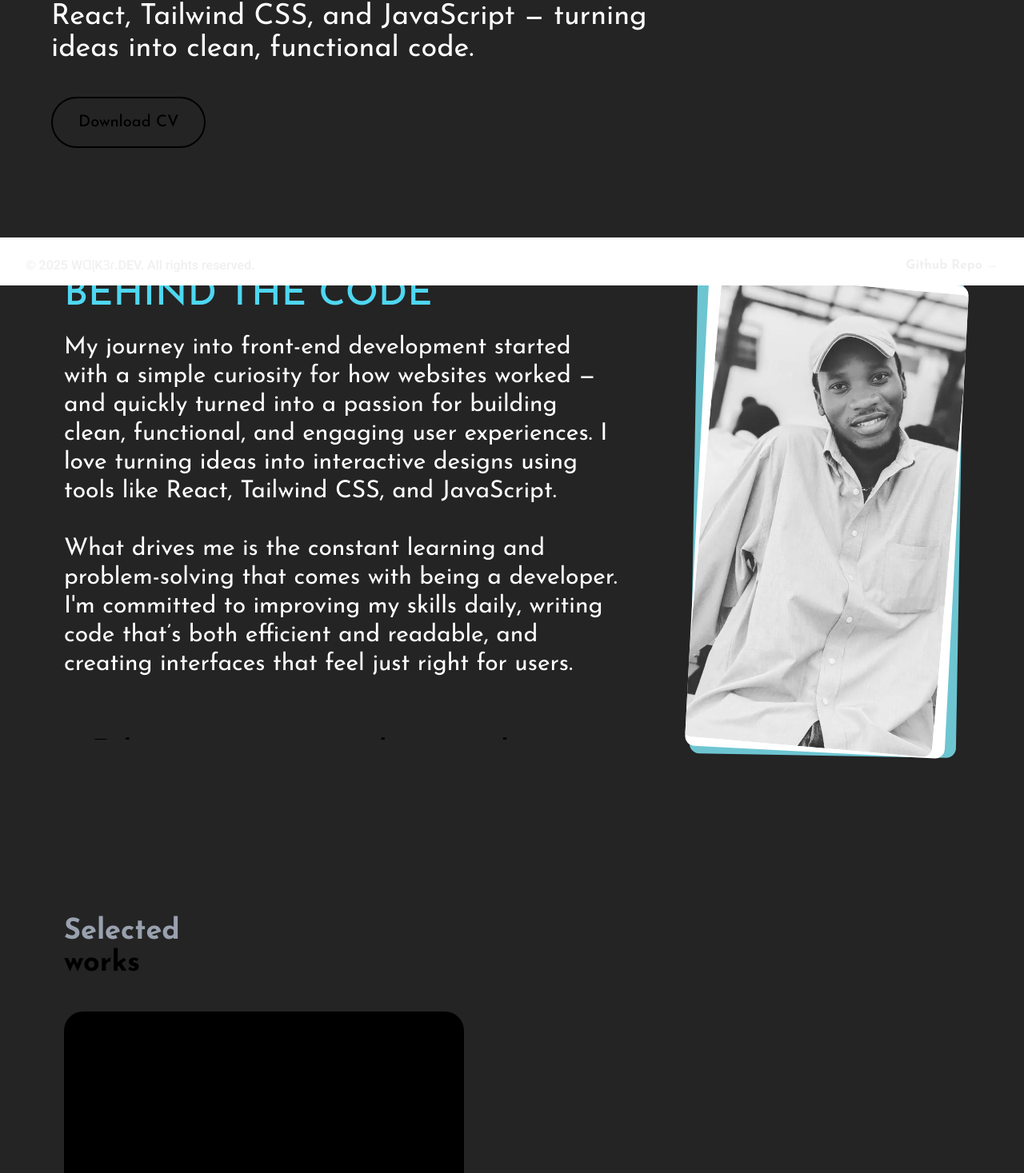
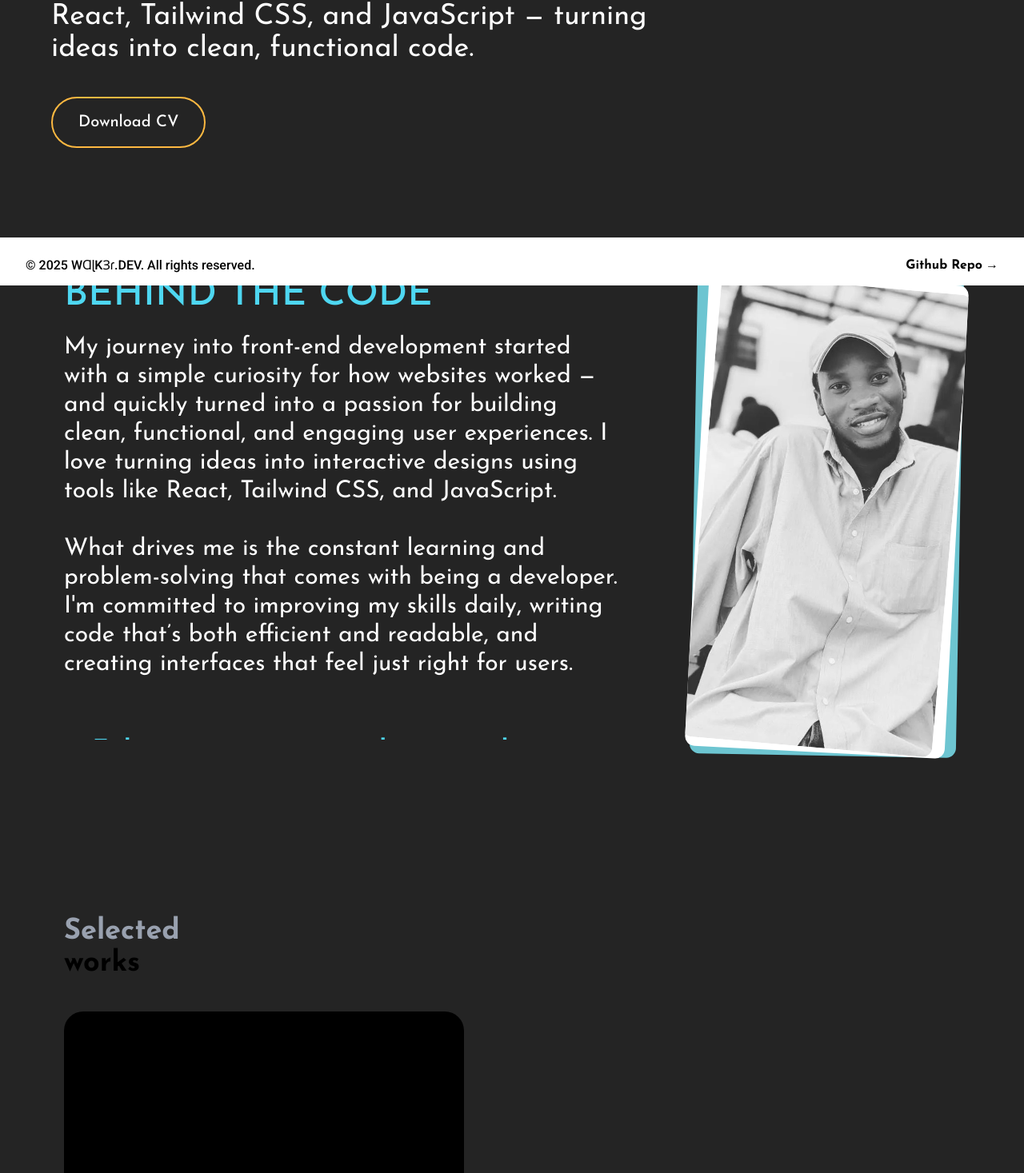
Before and after one commit to Walker-Gideon/walker.dev, a React (Vite) app: page / in a window 1280 px wide. Shown: the part 443-1910 px from the top of the page at 80% size. Built offline with nearby package versions, Linux system fonts and the light colour scheme; a web font is replaced by a local one.

Commit message:
Color changes in the about section

```diff
--- a/src/components/About.jsx
+++ b/src/components/About.jsx
@@ -106,7 +106,6 @@ function About() {
         </div>
       </div>
 
-      {/* small:absolute  */}
       <div className="small:p-4 sm:p-0">
         <div className="w-full h-full sm:h-full medium:h-160 md:h-full p-0.5 small:p-1 bg-blue justify-self-end rounded-xl rotate-1">
           <div className="relative w-full h-140 sm:h-full medium:h-160 md:h-full p-1.5 bg-white rounded-xl rotate-2 overflow-hidden">
--- a/src/components/Button.jsx
+++ b/src/components/Button.jsx
@@ -13,7 +13,7 @@ function Button({ children, onClick, type, borderCol, textCol }) {
 
   return (
     <button
-      className={`border-2 rounded-full ${borderCol} px-8 py-4 text-xl text-center ${textCol} font-medium cursor-pointer`}
+      className={`border-2 rounded-full ${borderCol} px-8 py-4 text-xl text-center ${textCol} transition-colors duration-300 hover:bg-primary font-medium cursor-pointer`}
       onClick={onClick}
     >
       {children}
--- a/src/components/Footer.jsx
+++ b/src/components/Footer.jsx
@@ -5,7 +5,7 @@ function Footer() {
   return (
     <div className="w-full h-15 small:h-25 medium:h-15 px-8 py-6 sticky bottom-0 z-40 bg-white">
       <footer className="mb-5 flex small:flex-col medium:flex-row items-center justify-between small:gap-1.5">
-        <div className="text-[1rem] medium:text-[1rem] small:text-lg medium:text-xl font-medium speial-font">
+        <div className="text-black text-[1rem] medium:text-[1rem] small:text-lg medium:text-xl font-medium speial-font">
           <p>
             &copy; <span>{curYear}</span>{" "}
             <span className="uppercase">Wɑɭkɜɾ.dev</span>. All rights reserved.
@@ -13,7 +13,7 @@ function Footer() {
         </div>
 
         <div>
-          <button className="flex itmes-center gap-1 text-[1rem] medium:text-[1rem] small:text-xl font-bold cursor-pointer transition-all duration-300 hover:gap-1.5">
+          <button className="flex itmes-center gap-1 text-[1rem] medium:text-[1rem] small:text-xl font-bold text-black cursor-pointer transition-all duration-300 hover:gap-1.5">
             Github Repo <span>&rarr;</span>
           </button>
         </div>
--- a/src/components/Hero.jsx
+++ b/src/components/Hero.jsx
@@ -16,7 +16,7 @@ function Hero() {
           and JavaScript — turning ideas into clean, functional code.
         </p>
 
-        <Button borderCol="border-black" textCol="text-black">
+        <Button borderCol="border-primary" textCol="text-white">
           Download CV
         </Button>
       </div>
--- a/src/components/Hobbies.jsx
+++ b/src/components/Hobbies.jsx
@@ -12,7 +12,7 @@ function Hobbies({
 }) {
   const slideHeightVariants = {
     initial: {
-      height: 60,
+      height: 55,
     },
     expanded: {
       height: "40%",
@@ -29,12 +29,12 @@ function Hobbies({
         ease: "easeOut",
         height: { duration: 0.4, ease: "easeOut", delay: 0.2 },
       }}
-      className="border-b-1 border-black overflow-hidden"
+      className="border-b-1 border-blue overflow-hidden"
     >
       <div className="px-2 pt-4 pb-3 flex items-center justify-between">
         <div>
-          <p className="text-2xl sm:text-3xl medium:text-4xl md:text-3xl font-bold text-black">
-            <span className="text-lg small:text-2xl medium:text-xl font-bold text-gray-400">
+          <p className="text-2xl sm:text-3xl medium:text-4xl md:text-3xl font-bold text-blueprime">
+            <span className="text-lg small:text-2xl medium:text-xl font-bold text-gray-300">
               0{num}
             </span>{" "}
             {title}
@@ -42,13 +42,13 @@ function Hobbies({
         </div>
 
         <motion.button
-          className="relative text-3xl text-black cursor-pointer px-2 py-1 group overflow-hidden: small:hidden medium:block"
+          className="relative text-3xl text-white cursor-pointer px-2 py-1 group overflow-hidden: small:hidden medium:block"
           onClick={onClick}
           animate={check ? "open" : "close"}
         >
           <motion.span
             style={{ top: "50%", left: "50%", x: "-50%", y: "-50%" }}
-            className={`absolute h-0.5 medium:h-[2px] md:h-0.5 w-4 medium:w-4 bg-black`}
+            className={`absolute h-0.5 medium:h-[2px] md:h-0.5 w-4 medium:w-4 bg-white`}
             variants={{
               open: {
                 rotate: ["45mediumeg", "0deg", "0deg"],
@@ -62,7 +62,7 @@ function Hobbies({
           />
           <motion.span
             style={{ top: "50%", left: "50%", x: "-50%", y: "-50%" }}
-            className={`absolute h-0.5 medium:h-[2px] md:h-0.5 w-4 medium:w-4 bg-black`}
+            className={`absolute h-0.5 medium:h-[2px] md:h-0.5 w-4 medium:w-4 bg-white`}
             variants={{
               open: {
                 rotate: ["-45deg", "0deg", "0deg"],
@@ -78,12 +78,12 @@ function Hobbies({
       </div>
 
       <div className="small:py-2 small:px-6 medium:px-4 md:px-10">
-        <p className="small:text-xl sm:text-2xl medium:text-3xl text-lighter font-medium">
+        <p className="small:text-xl sm:text-2xl medium:text-3xl text-gray-200 font-medium">
           {subTitle}
         </p>
 
         <div className="small:py-3">
-          <ul className="w-full text-lg small:text-lg sm:text-xl medium:text-2xl text-light">
+          <ul className="w-full text-lg small:text-lg sm:text-xl medium:text-2xl text-gray-300">
             <li className="flex md:items-center">
               <span className="">.</span>
               {firstText}
```
